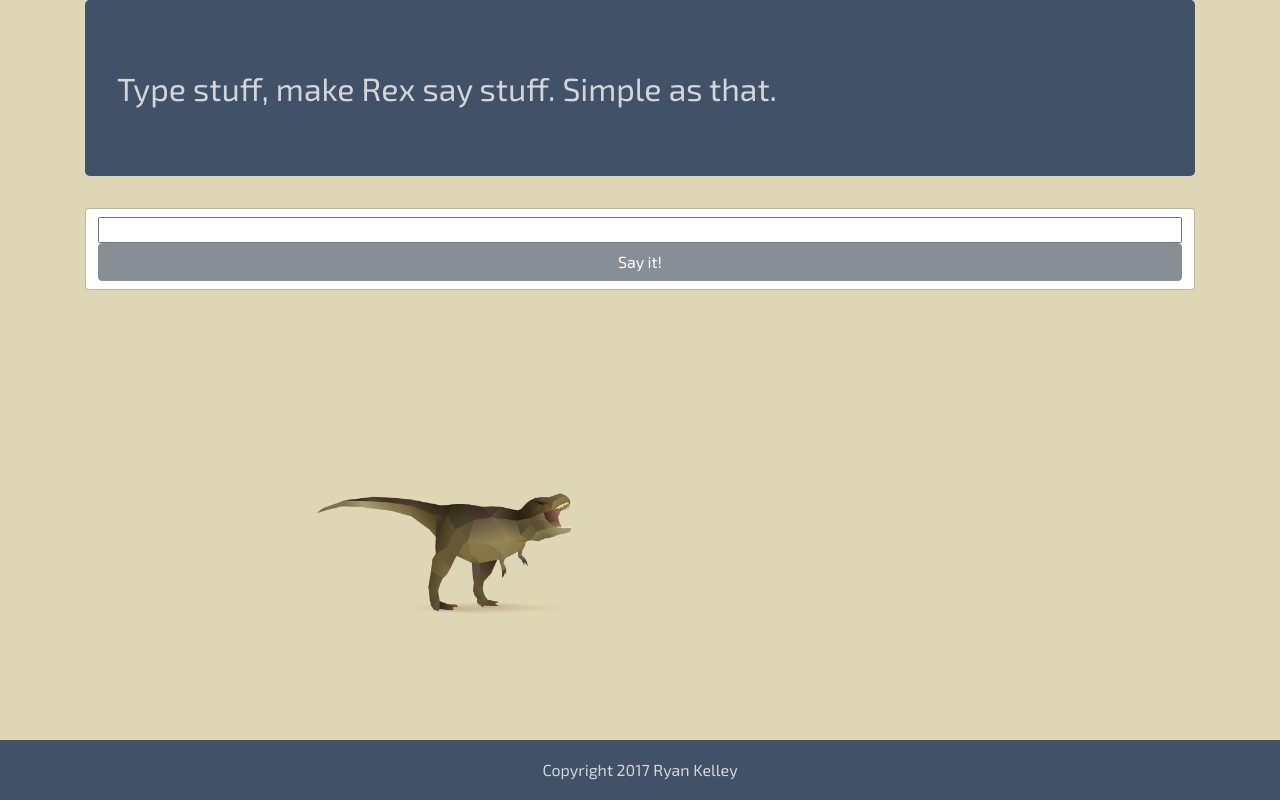
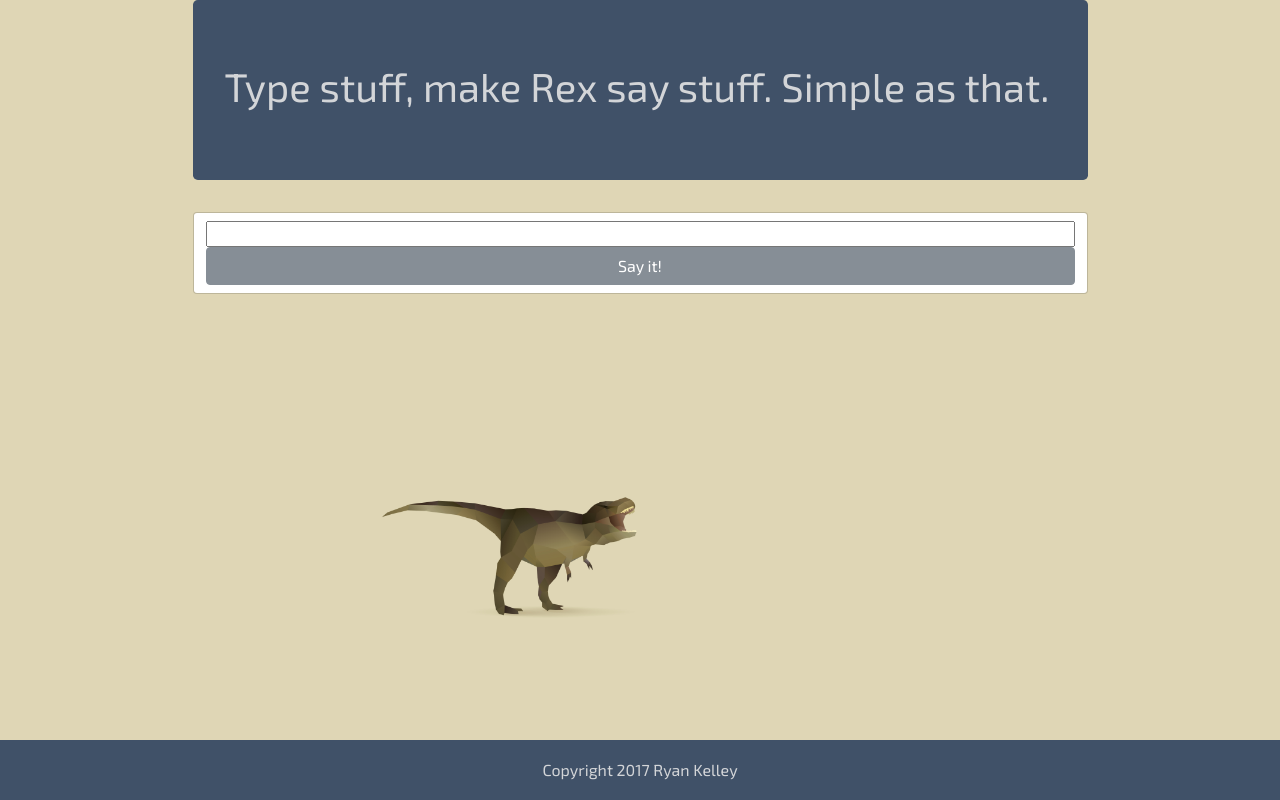
Before and after one commit to nyrkuredla/react-props-children-functions, a React app in the folder react-props-children-functions/: page / in a window 1280 px wide. Built offline with nearby package versions, Linux system fonts and the light colour scheme; a web font is replaced by a local one.

Commit message:
updated styles to get it centered better

```diff
--- a/react-props-children-functions/src/components/App.js
+++ b/react-props-children-functions/src/components/App.js
@@ -12,7 +12,7 @@ class App extends Component {
     }
     return (
       <div className="App">
-        <div className="container">
+        <div className="main container row">
           <BaseLayout children={this.state.children}>
 
           </BaseLayout>
--- a/react-props-children-functions/src/components/BaseLayout.js
+++ b/react-props-children-functions/src/components/BaseLayout.js
@@ -6,7 +6,7 @@ import Footer from './Footer';
 export default class BaseLayout extends Component {
   render() {
     return (
-      <div>
+      <div className="base col-md-10">
         <Header />
           {this.props.children}
         <Footer />
--- a/react-props-children-functions/src/components/DisplayComponent.js
+++ b/react-props-children-functions/src/components/DisplayComponent.js
@@ -3,7 +3,7 @@ import React, { Component } from 'react';
 export default class DisplayComponent extends Component {
   render() {
     return (
-      <div className="display text-uppercase">{this.props.sayWhat}</div>
+      <div className="display text-uppercase col-sm-12">{this.props.sayWhat}</div>
     );
   }
 }
--- a/react-props-children-functions/src/components/Header.js
+++ b/react-props-children-functions/src/components/Header.js
@@ -4,7 +4,9 @@ import React, { Component } from 'react';
 export default class Header extends Component {
   render() {
     return (
-      <nav className="jumbotron">Type stuff, make Rex say stuff. Simple as that.</nav>
+      <nav className="jumbotron">
+        <h1>Type stuff, make Rex say stuff. Simple as that.</h1>
+        </nav>
     );
   }
 }
--- a/react-props-children-functions/src/components/ParentComponent.js
+++ b/react-props-children-functions/src/components/ParentComponent.js
@@ -28,9 +28,8 @@ export default class ParentComponent extends Component {
 
   }
   render() {
-    console.log("render state: ", this.state)
     return (
-      <div className="form-wrapper">
+      <div className="align-self-center form-wrapper">
         <form className="form-control">
           <input className="col align-self-center" onChange={this.handleInput} type="text" size='30' value={this.state.whatToSay} />
           <ChildComponent onClick={this.handleSubmit}/>
--- a/react-props-children-functions/src/styles/App.css
+++ b/react-props-children-functions/src/styles/App.css
@@ -2,17 +2,31 @@
 /*Rex: font-family: 'Ceviche One', cursive;*/
 /*Body: font-family: 'Exo 2', sans-serif;*/
 
+html {
+  height: 100vh;
+  width: 100vw;
+}
+
+
 body {
   font-family: 'Exo 2', sans-serif;
-  height: 100vh;
-  width: 100vw;
+  height: 100%;
+  width: 100%;
   background-color: #DFD6B5;
+}
+
+.main {
+  margin: 0 auto;
 }
 
 .jumbotron {
   font-size: 2em;
   background-color: #405168;
   color: #D3D5D8;
+}
+
+.base {
+  margin: 0 auto;
 }
 
 .footer {
@@ -27,12 +41,12 @@ body {
 .display {
   position: relative;
   top: 100px;
-  /*padding: 10px 0 0 0;*/
   margin: 0 50%;
   height: 2em;
   font-family: 'Ceviche One', cursive;
   font-size: 3em;
   color: #3C361F;
+  max-width: 40%;
 }
 
 .dino-pic {
```
